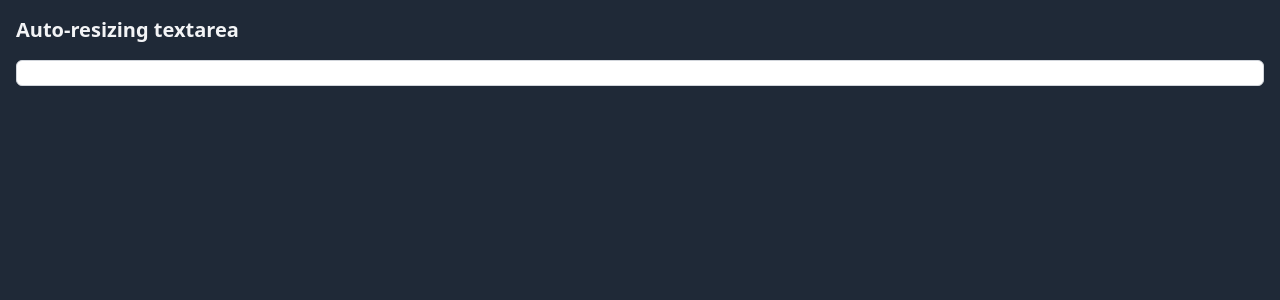
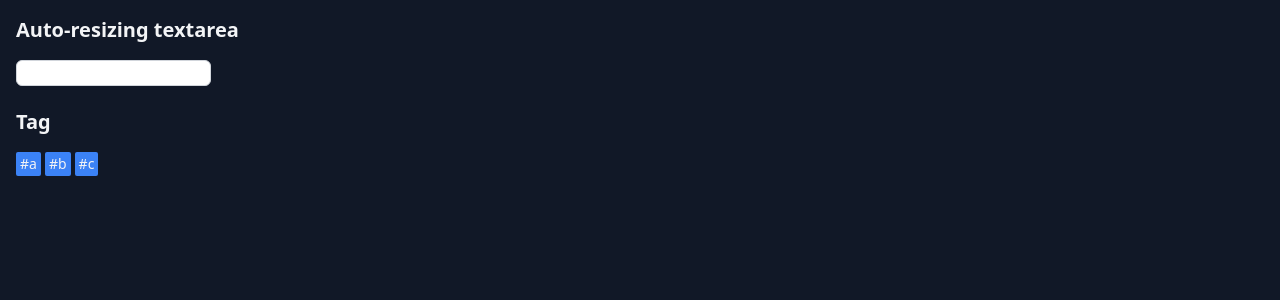
Before and after one commit to ahuglajbclajep/toy-components, a React (Vite) app: page / in a window 1280 px wide. Shown: the top 300 px of the page. Built offline with nearby package versions, Linux system fonts and the light colour scheme.

Commit message:
[tag-suggestion] とりあえずタグを表示

```diff
--- a/src/main.tsx
+++ b/src/main.tsx
@@ -3,12 +3,19 @@ import "./index.css";
 import { h1Style } from "./styles";
 
 import { AutoHeightTextarea } from "./auto-height-textarea/AutoHeightTextarea";
+import { TagDisplay } from "./tag-suggestion/Tag";
 
 const App = () => {
   return (
-    <div className="flex h-full min-h-screen flex-col bg-gray-800 p-4">
-      <h1 className={h1Style}>Auto-resizing textarea</h1>
-      <AutoHeightTextarea />
+    <div className="flex h-full min-h-screen flex-col gap-4 bg-gray-900 p-4">
+      <section>
+        <h1 className={h1Style}>Auto-resizing textarea</h1>
+        <AutoHeightTextarea />
+      </section>
+      <section>
+        <h1 className={h1Style}>Tag</h1>
+        <TagDisplay tags={["a", "b", "c"]} onClickTag={() => {}} />
+      </section>
     </div>
   );
 };
--- /dev/null
+++ b/src/tag-suggestion/Tag.tsx
@@ -0,0 +1,41 @@
+import { useCallback } from "react";
+
+import { Tag } from "./types";
+
+type TagProps = {
+  tag: Tag;
+  onClick: () => void;
+};
+
+export const ColorTag = ({ tag, onClick }: TagProps) => {
+  return (
+    <button
+      onClick={onClick}
+      className="rounded-sm bg-blue-500 px-1 py-0.5 text-sm text-gray-100"
+    >
+      #{tag}
+    </button>
+  );
+};
+
+type TagDisplayProps = {
+  tags: Tag[];
+  onClickTag: (tag: Tag) => void;
+};
+
+export const TagDisplay = ({ tags, onClickTag }: TagDisplayProps) => {
+  const onClick = useCallback(
+    (tag: string) => () => {
+      onClickTag(tag);
+    },
+    [onClickTag],
+  );
+
+  return (
+    <div className="flex flex-wrap gap-1">
+      {tags.map((tag) => (
+        <ColorTag key={tag} tag={tag} onClick={onClick(tag)} />
+      ))}
+    </div>
+  );
+};
--- /dev/null
+++ b/src/tag-suggestion/types.ts
@@ -0,0 +1 @@
+export type Tag = string;
```
